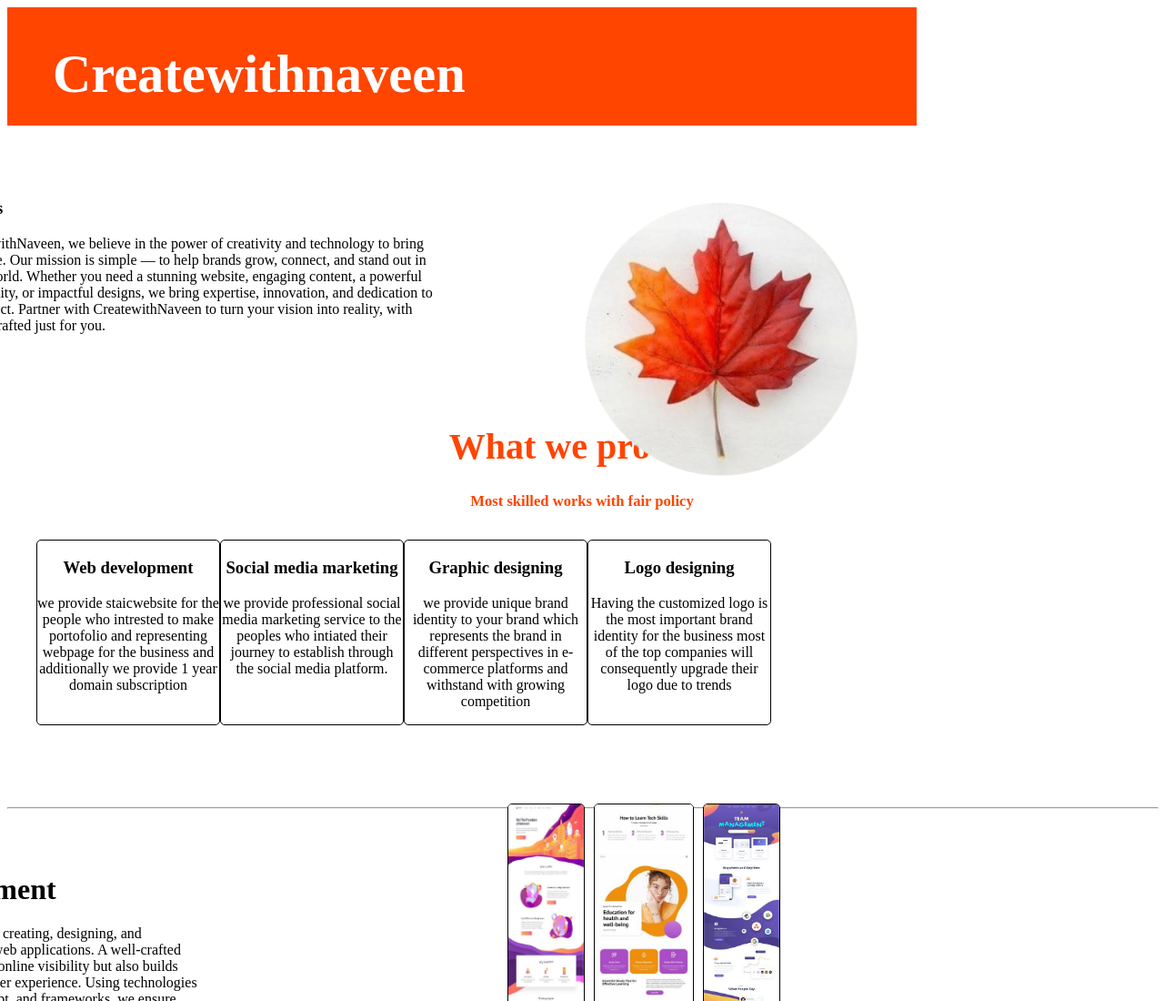
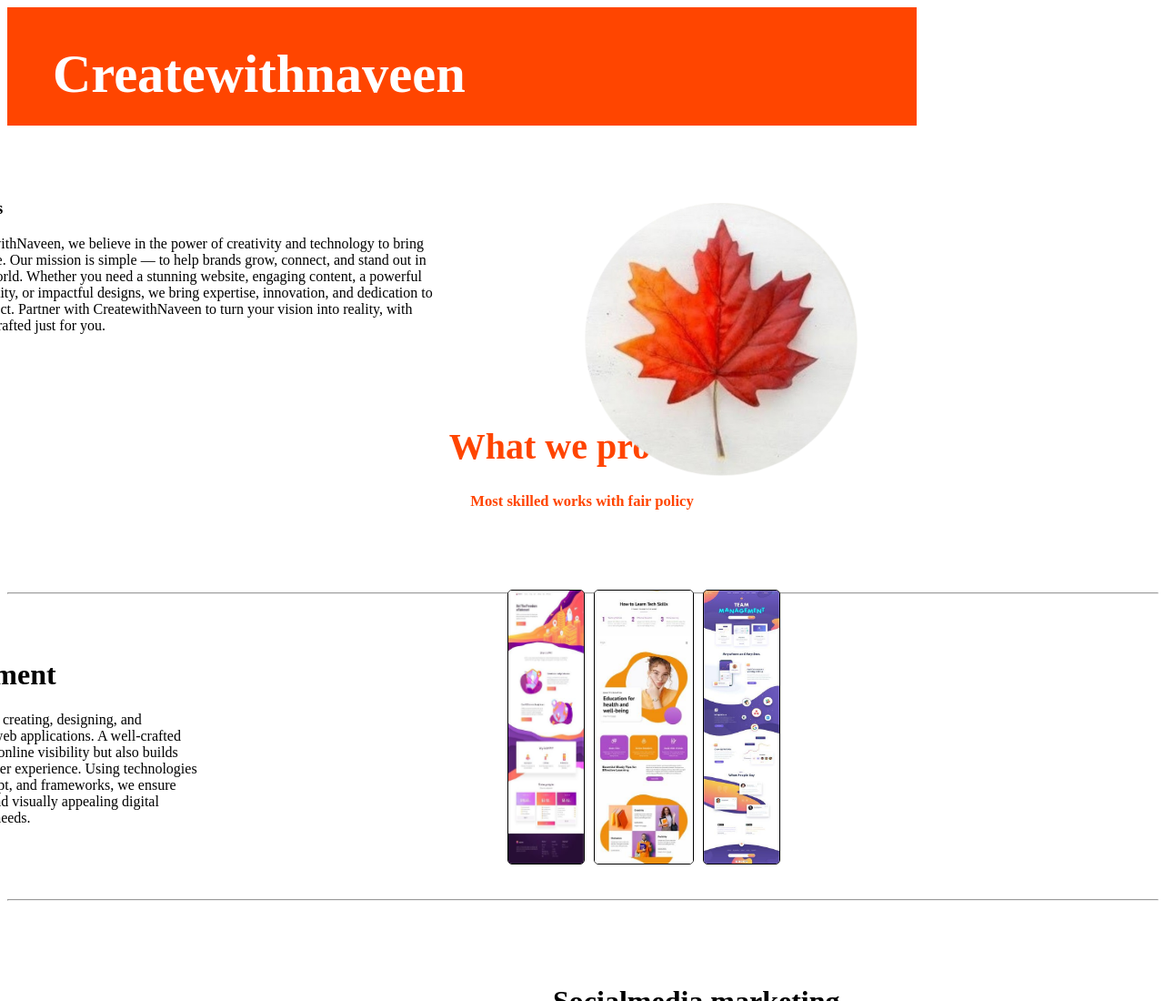
Before and after one commit to Naveenkumar247/Createwithnaveen, a plain HTML site: page index.html in a window 1280 px wide. Shown: the top 1100 px of the page at 91% size. Drawn offline with nearby package versions, Linux system fonts and the light colour scheme.

Commit message:
Update index.html

```diff
--- a/index.html
+++ b/index.html
@@ -48,26 +48,7 @@ Partner with CreatewithNaveen to turn your vision into reality, with solutions c
  <h1>What we provide</h3>
  <h5>Most skilled works with fair policy</h5>
  </div>
- <div class=gridcontainer>
- <div class=problem>
- <div class=box1>
-   <h3>Web development</h2>
-   <p>we provide staicwebsite for the people who intrested to make portofolio and representing webpage for the business and additionally we provide 1 year domain subscription </p>
- </div>
- <div class=box2>
-   <h3>Social media marketing</h3>
-   <p>we provide professional social media marketing service to the peoples who intiated their journey to establish through the social media platform.</p>
- </div>
- <div class=box3>
-   <h3>Graphic designing</h3>
-   <p>we provide unique brand identity to your brand which represents the brand in different perspectives in e-commerce platforms and withstand with growing competition </p>
- </div>
- <div class=box4>
-   <h3>Logo designing </h3>
-   <p>Having the customized logo is the most important brand identity for the business most of the top companies will consequently upgrade their logo due to trends</p>
- </div>
- </div>
- </div>
+
  <hr class=hr1>
  <div class=Webdevelopment id=pw1>
     <h1>Webdevelopment</h1>
```
